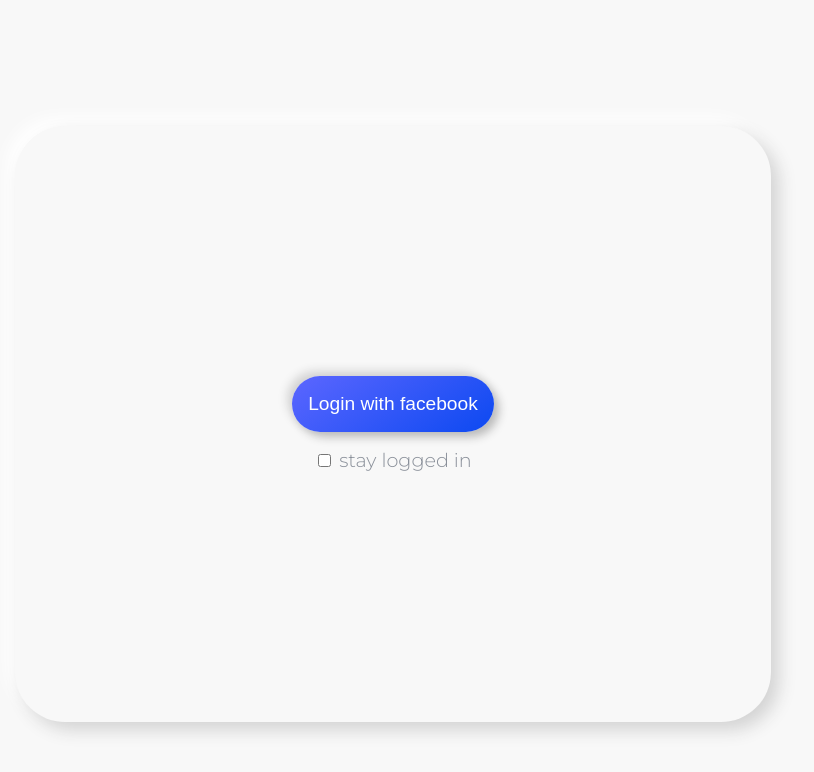
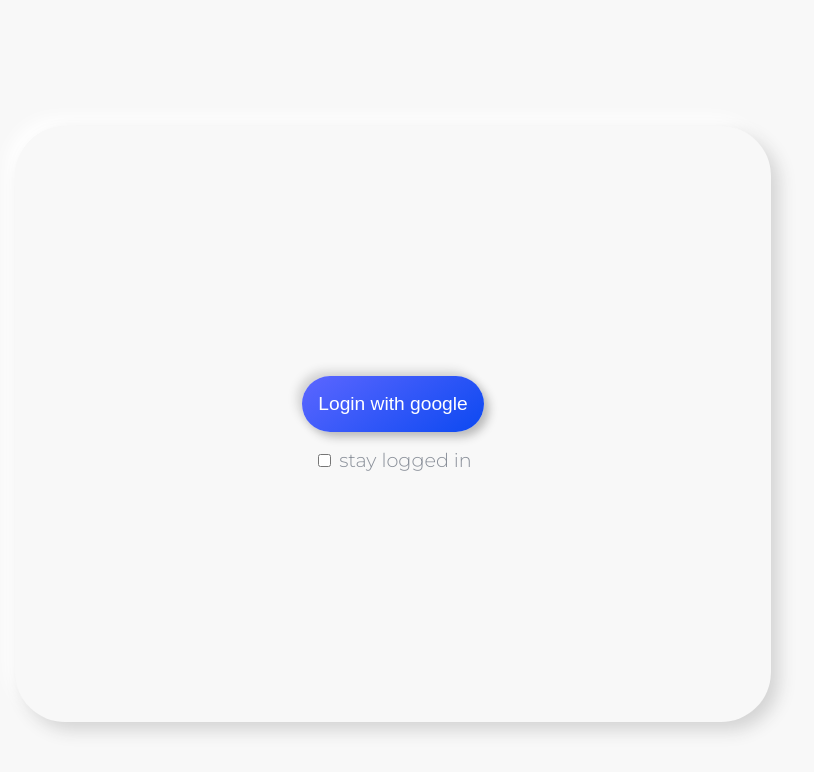
Before and after one commit to kovacs-peter/pollo, a React (Create React App) app: page /#/login in a window 1280 px wide. Shown: the top 772 px of the page, without its empty margins (247-1061 px from the left). Built offline with nearby package versions, Linux system fonts and the light colour scheme.

Commit message:
undo facebook

```diff
--- a/src/components/login.jsx
+++ b/src/components/login.jsx
@@ -1,7 +1,7 @@
 import { useEffect, useState } from "react";
 import { auth } from "../api/firebase";
 import {
-    FacebookAuthProvider,
+    GoogleAuthProvider,
     signInWithRedirect,
     getRedirectResult,
 } from "firebase/auth";
@@ -15,7 +15,7 @@
 import { setInfo } from "../redux/infoSlice";
 import { useTitle } from "hooks/useTitle";
 
-const provider = new FacebookAuthProvider(auth);
+const provider = new GoogleAuthProvider(auth);
 
 const Login = () => {
     const [loading, setLoading] = useState(true);
@@ -31,6 +31,7 @@
     };
 
     useEffect(() => {
+        //setLoading(true);
         if (user?.userData) history.push(search.split("/"));
         getRedirectResult(auth)
             .then((result) => {
@@ -82,7 +83,7 @@
                         className={"button submit login"}
                         onClick={() => signInWithRedirect(auth, provider)}
                     >
-                        Login with facebook
+                        Login with google
                     </button>
                     <div
                         style={{
```
